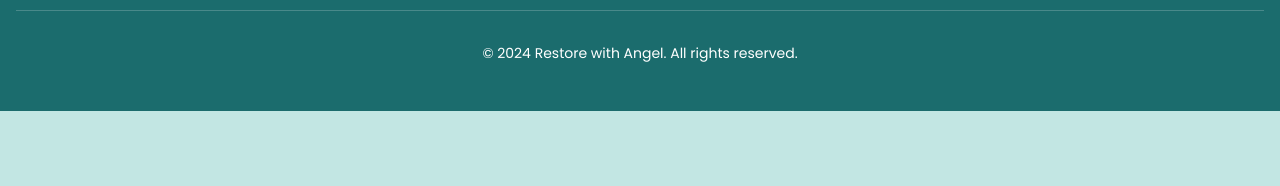
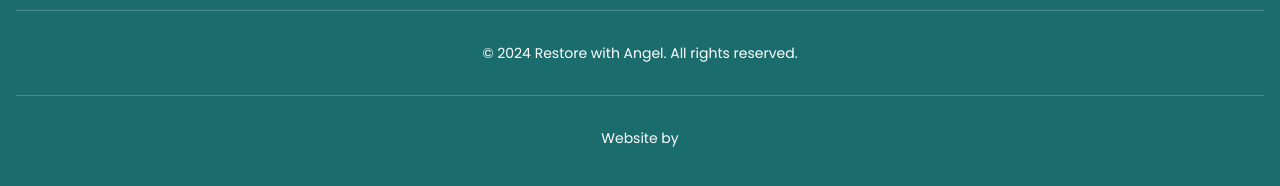
Before and after one commit to angeliquelanglade/website, a plain HTML site: page index.html in a window 1280 px wide. Shown: the part 5556-5742 px from the top of the page. Before the commit the page ends 5667 px from the top, so only its background shows below. Drawn offline with nearby package versions, Linux system fonts and the light colour scheme.

Commit message:
Add files via upload

```diff
--- a/index.html
+++ b/index.html
@@ -523,6 +523,9 @@
             <div class="border-t border-white/20 mt-8 pt-8 text-center">
                 <p class="text-sm">© 2024 Restore with Angel. All rights reserved.</p>
             </div>
+            <div class="border-t border-white/20 mt-8 pt-8 text-center">
+                <p class="text-sm">Website by </p>
+            </div>
         </div>
     </footer>
 
```
